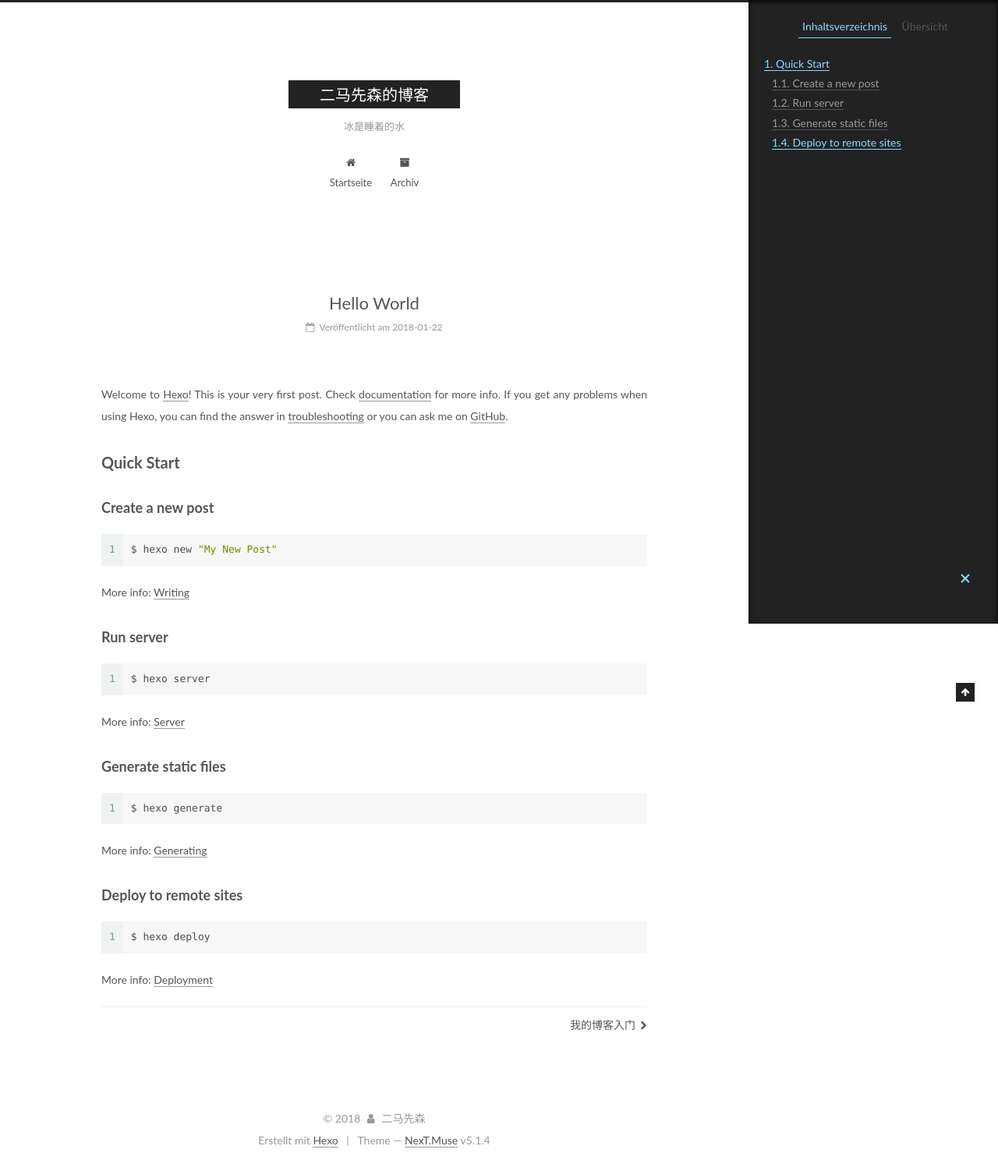
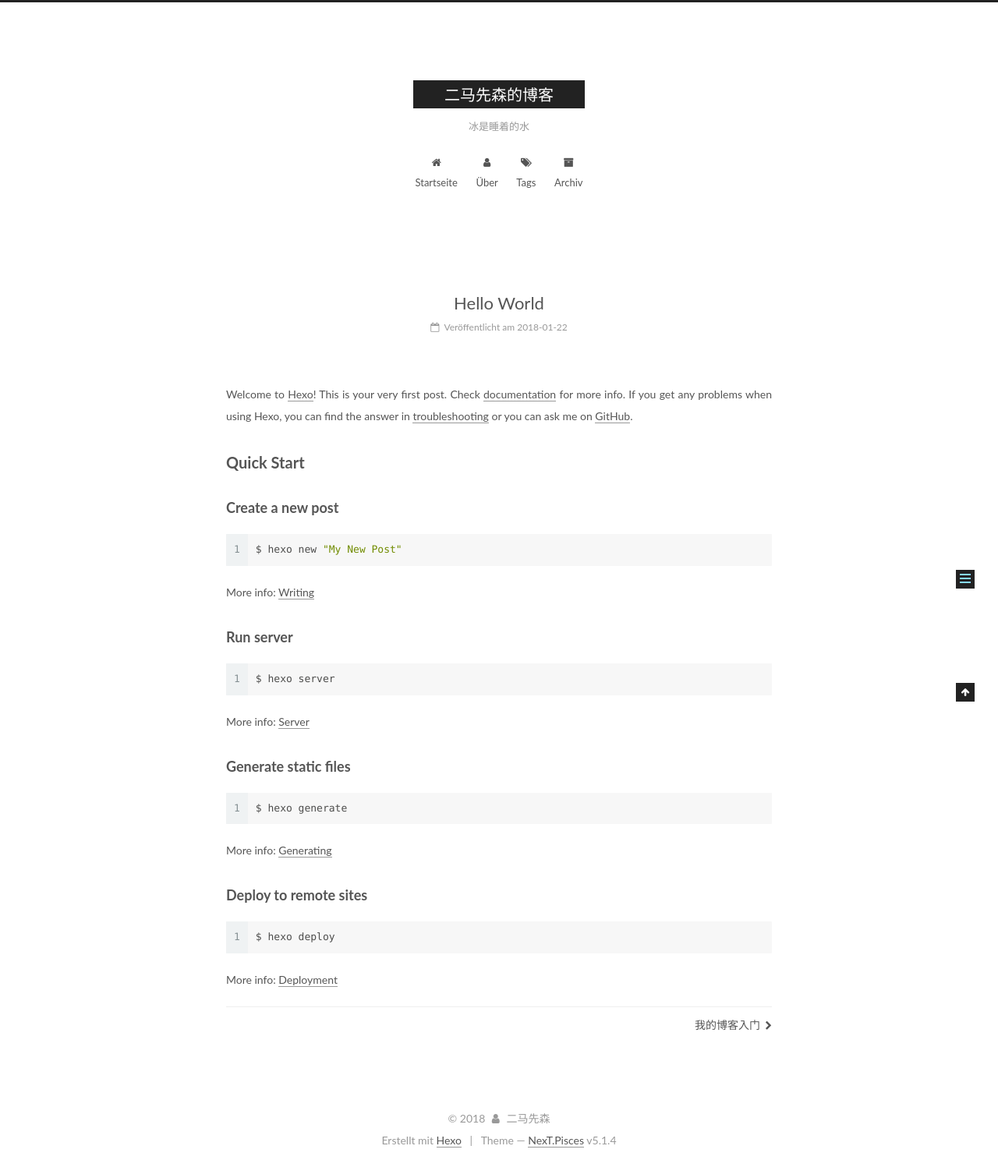
Before and after one commit to fyingzhu/fyingzhu.github.io, a plain HTML site: page 2018/01/22/hello-world/index.html in a window 1280 px wide. Shown: the whole page at 78% size. Drawn offline with Linux system fonts and the light colour scheme.

Commit message:
Site updated: 2018-01-23 17:16:19

```diff
--- a/2018/01/22/hello-world/index.html
+++ b/2018/01/22/hello-world/index.html
@@ -5,7 +5,7 @@
 
 
 
-<html class="theme-next muse use-motion" lang="中文">
+<html class="theme-next pisces use-motion" lang="中文">
 <head>
   <meta charset="UTF-8"/>
 <meta http-equiv="X-UA-Compatible" content="IE=edge" />
@@ -98,7 +98,7 @@
   var NexT = window.NexT || {};
   var CONFIG = {
     root: '/',
-    scheme: 'Muse',
+    scheme: 'Pisces',
     version: '5.1.4',
     sidebar: {"position":"left","display":"post","offset":12,"b2t":false,"scrollpercent":false,"onmobile":false},
     fancybox: true,
@@ -187,6 +187,26 @@
               <i class="menu-item-icon fa fa-fw fa-home"></i> <br />
 
             Startseite
+          </a>
+        </li>
+
+
+        <li class="menu-item menu-item-about">
+          <a href="/about/" rel="section">
+
+              <i class="menu-item-icon fa fa-fw fa-user"></i> <br />
+
+            Über
+          </a>
+        </li>
+
+
+        <li class="menu-item menu-item-tags">
+          <a href="/tags/" rel="section">
+
+              <i class="menu-item-icon fa fa-fw fa-tags"></i> <br />
+
+            Tags
           </a>
         </li>
 
@@ -502,7 +522,7 @@
 
 
 
-  <div class="theme-info">Theme &mdash; <a class="theme-link" target="_blank" href="https://github.com/iissnan/hexo-theme-next">NexT.Muse</a> v5.1.4</div>
+  <div class="theme-info">Theme &mdash; <a class="theme-link" target="_blank" href="https://github.com/iissnan/hexo-theme-next">NexT.Pisces</a> v5.1.4</div>
 
 
 
@@ -603,6 +623,13 @@
 
 
 
+  <script type="text/javascript" src="/js/src/affix.js?v=5.1.4"></script>
+
+  <script type="text/javascript" src="/js/src/schemes/pisces.js?v=5.1.4"></script>
+
+
+
+
   <script type="text/javascript" src="/js/src/scrollspy.js?v=5.1.4"></script>
 <script type="text/javascript" src="/js/src/post-details.js?v=5.1.4"></script>
 
```
Also changed, not shown: 2018/01/22/my-new-post/index.html (+30 -3 lines), 2018/01/22/我的博客入门/index.html (+30 -3 lines), 2018/01/23/ubuntu16 环境下 TensorFlow serving安装指南/index.html (+30 -3 lines), archives/2018/01/index.html (+30 -3 lines), archives/2018/index.html (+30 -3 lines), archives/index.html (+30 -3 lines), index.html (+30 -3 lines), tags/记事/index.html (+30 -3 lines).
